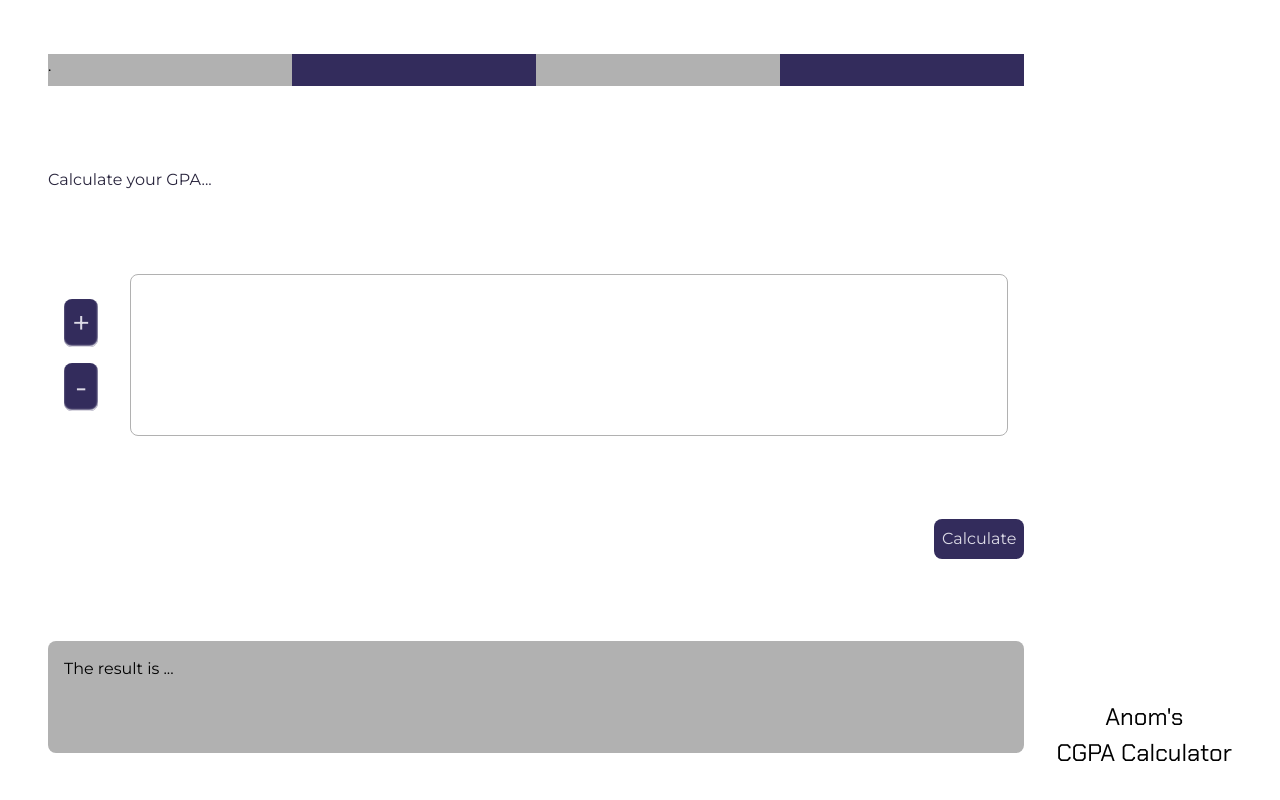
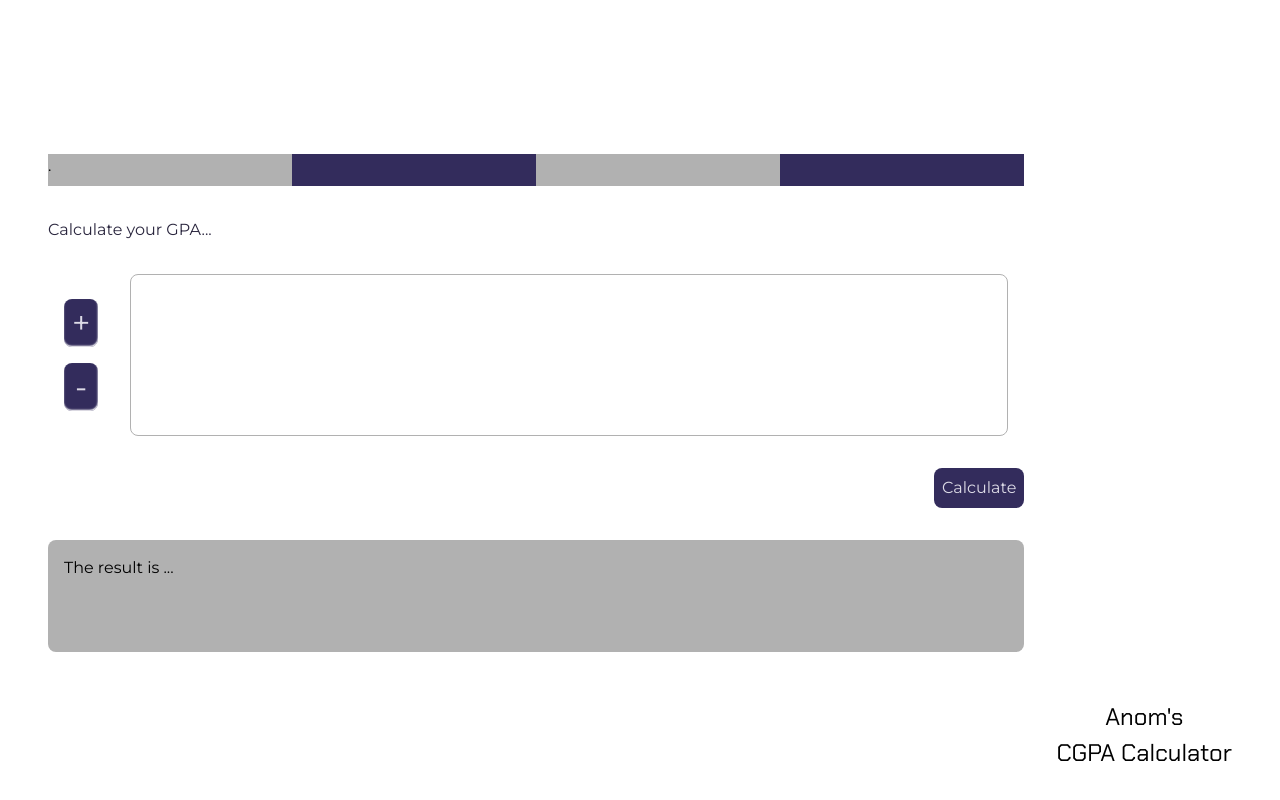
Before and after one commit to Ano-ly/AnomsCGPACalculator, a React (Vite) app: page / in a window 1280 px wide. Shown: the top 800 px of the page. Built offline with nearby package versions, Linux system fonts and the light colour scheme.

Commit message:
Edit css styling

```diff
--- a/src/App.css
+++ b/src/App.css
@@ -36,7 +36,7 @@ button {
   flex: 7 0 0;
   display: flex;
   flex-direction: column;
-  justify-content: space-evenly;
+  justify-content: center;
   gap: 2rem;
   padding-left: 1rem;
   padding-right: 1rem;
@@ -179,7 +179,7 @@ button {
   border: 1px solid var(--div2-color);
 }
 .cont__main__maj__crsdiv__cse__fld:hover {
-  background-color: var(--div1-color);
+  background-color: var(--div3-color);
   appearance: none;
 }
 .cont__main__maj__crsdiv__cse__fld:focus {
--- a/src/index.css
+++ b/src/index.css
@@ -4,10 +4,11 @@
   font-weight: 400;
   font-size: 16px;
 
+  --div1-color: rgb(177, 177, 177);
   --div2-color: rgba(21, 13, 68, 0.87);
+  --div3-color: rgb(228, 223, 223);
   --light-color: rgba(236, 233, 255, 0.87);
   background-color: white;
-  --div1-color: rgb(177, 177, 177);
   --font1-color: rgba(247, 246, 252, 0.87);
   --font2-color: rgba(10, 6, 33, 0.87);
   font-synthesis: none;
```
